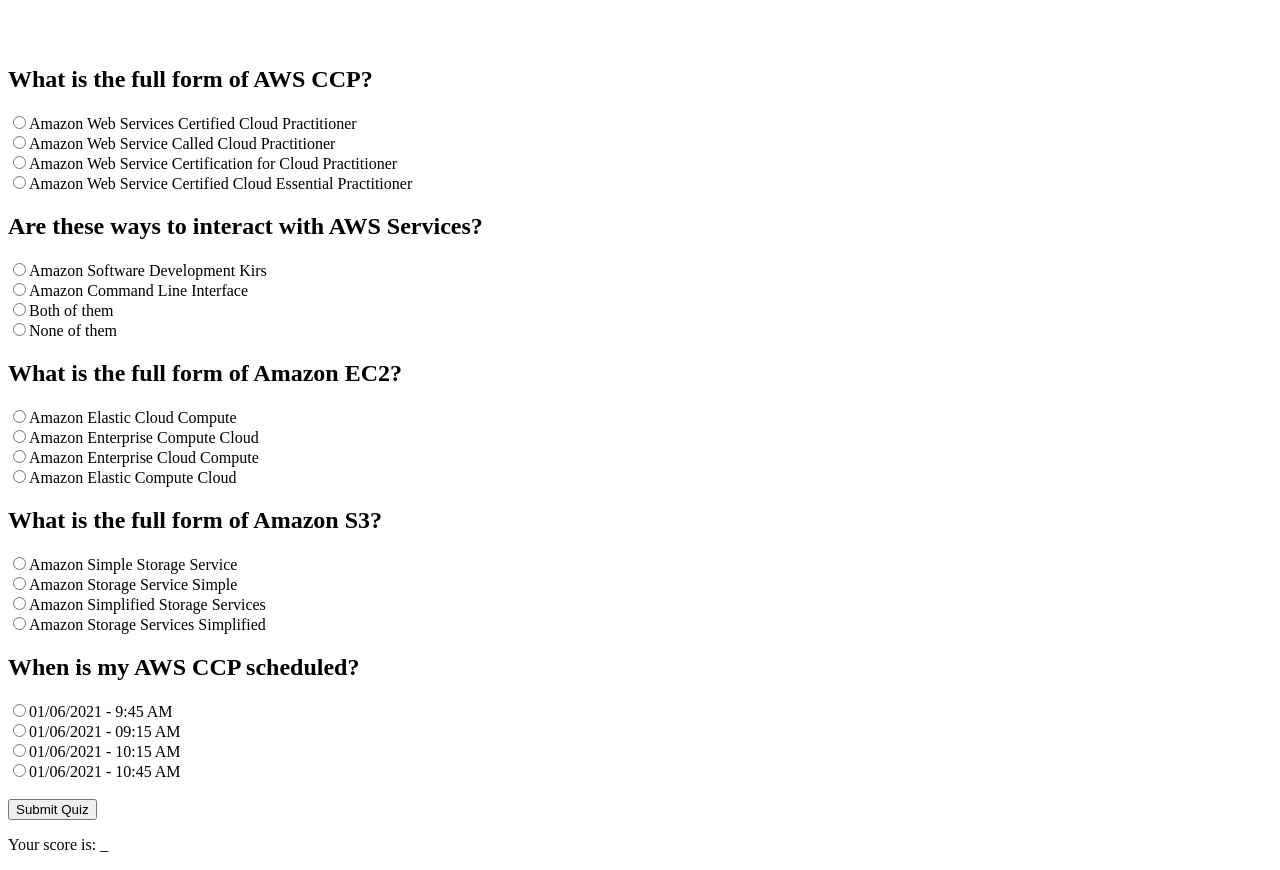
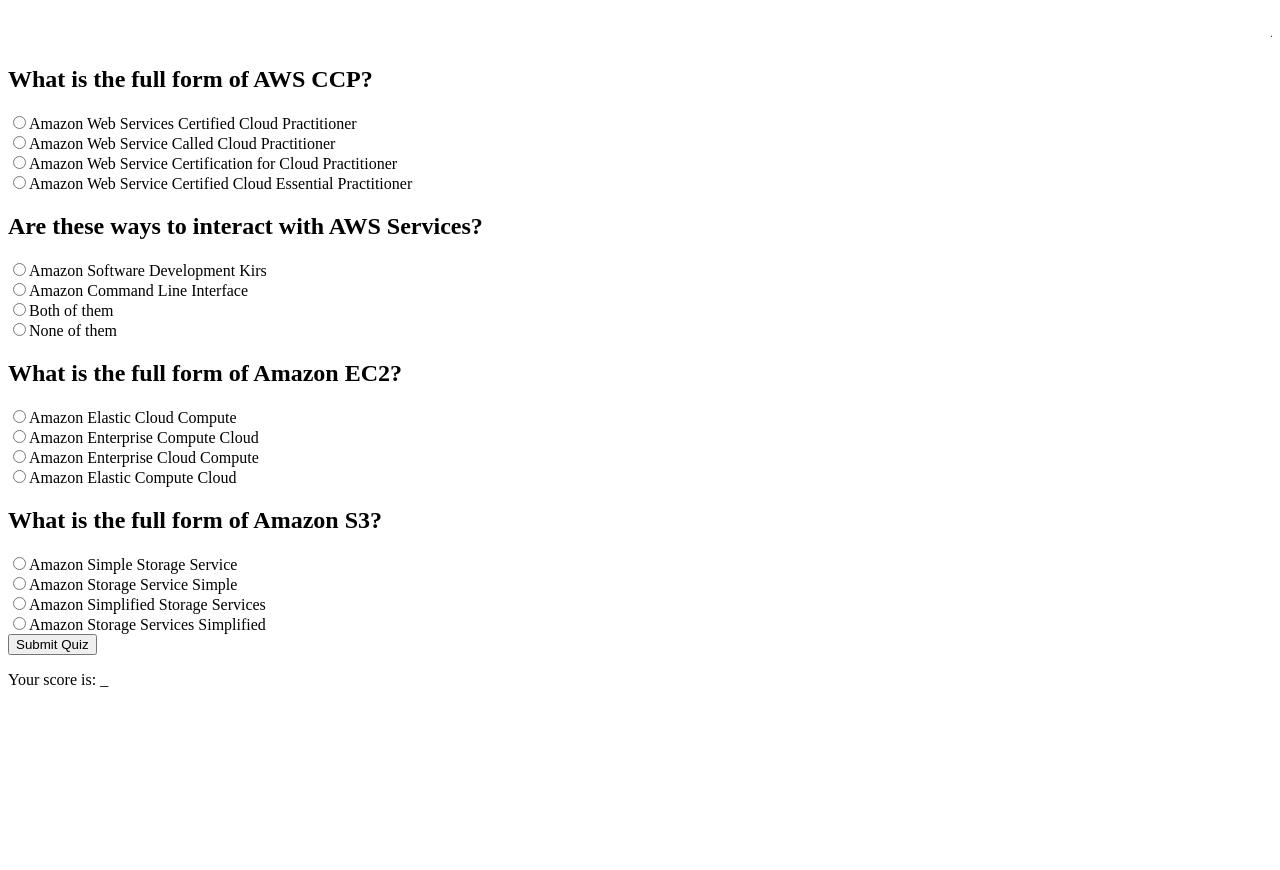
Before and after one commit to 9vandana/Basic-Quiz-Test, a plain HTML site: page index.html in a window 1280 px wide. After the commit the page ends 800 px from the top, so only its background shows below. Drawn offline with Linux system fonts and the light colour scheme.

Commit message:
Update index.html

```diff
--- a/index.html
+++ b/index.html
@@ -30,12 +30,6 @@
                 <input type="radio" name="Q4" value=0>Amazon Simplified Storage Services  </input> <br/>
                 <input type="radio" name="Q4" value=0>Amazon Storage Services Simplified </input> <br/>
 
-                <h2> When is my AWS CCP scheduled? </h2>
-                <input type="radio" name="Q5" value=0>01/06/2021 - 9:45 AM </input> <br/>
-                <input type="radio" name="Q5" value=0>01/06/2021 - 09:15 AM </input> <br/>
-                <input type="radio" name="Q5" value=1>01/06/2021 - 10:15 AM </input> <br/>
-                <input type="radio" name="Q5" value=0>01/06/2021 - 10:45 AM </input> <br/> <br/>
-
                 <button type="submit" value"Submit"> Submit Quiz </button> <br/>
             </form>
             <p> Your score is: <span id="score">_</span></p>
@@ -46,8 +40,7 @@
                 Q2 = parseInt(document.querySelector('input[name="Q2"]:checked').value);
                 Q3 = parseInt(document.querySelector('input[name="Q3"]:checked').value);
                 Q4 = parseInt(document.querySelector('input[name="Q4"]:checked').value);
-                Q5 = parseInt(document.querySelector('input[name="Q5"]:checked').value);
-                score = Q1 + Q2 + Q3 + Q4 + Q5;
+                score = Q1 + Q2 + Q3 + Q4;
                 document.getElementById("score").innerHTML = score;
                 return false;
             }
```
